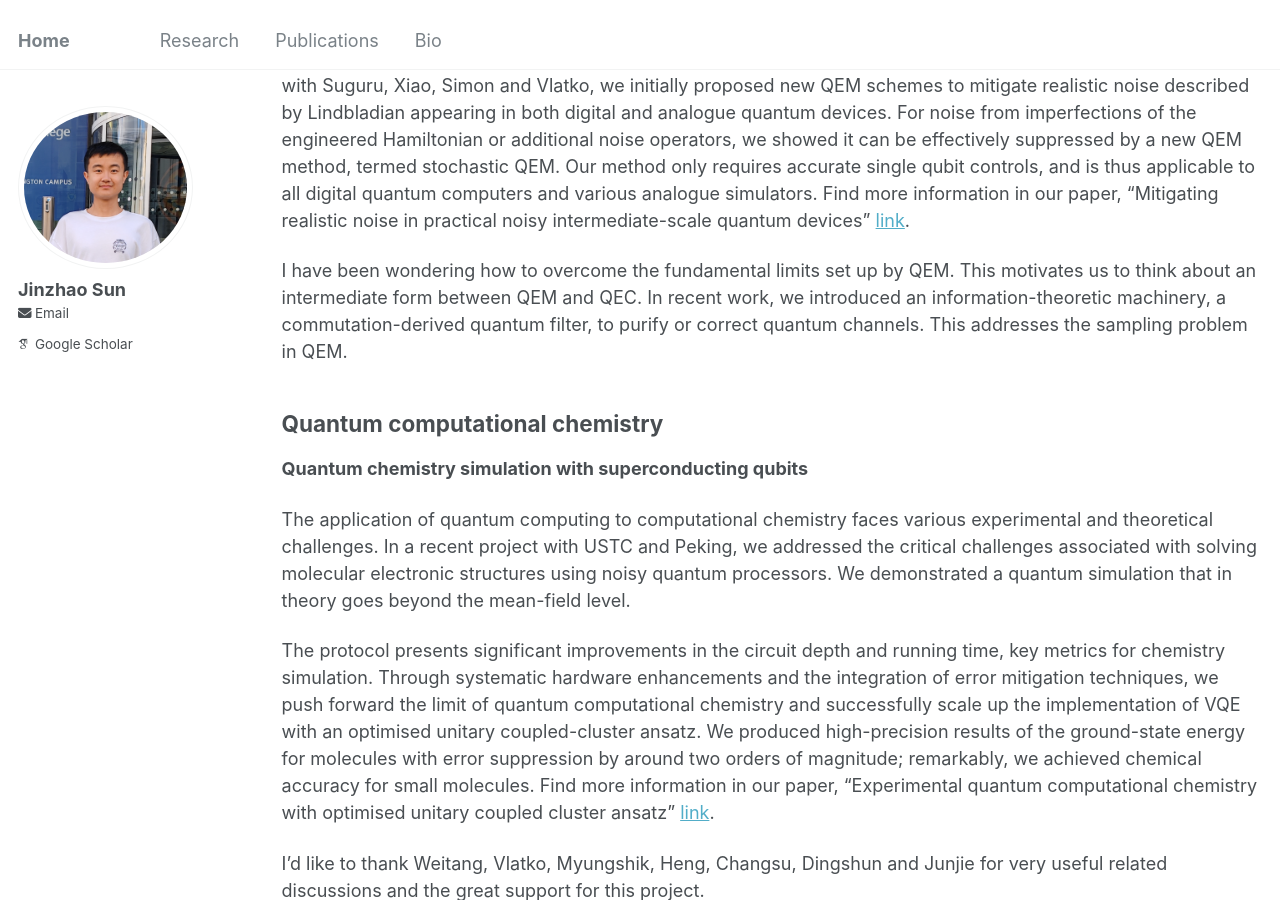
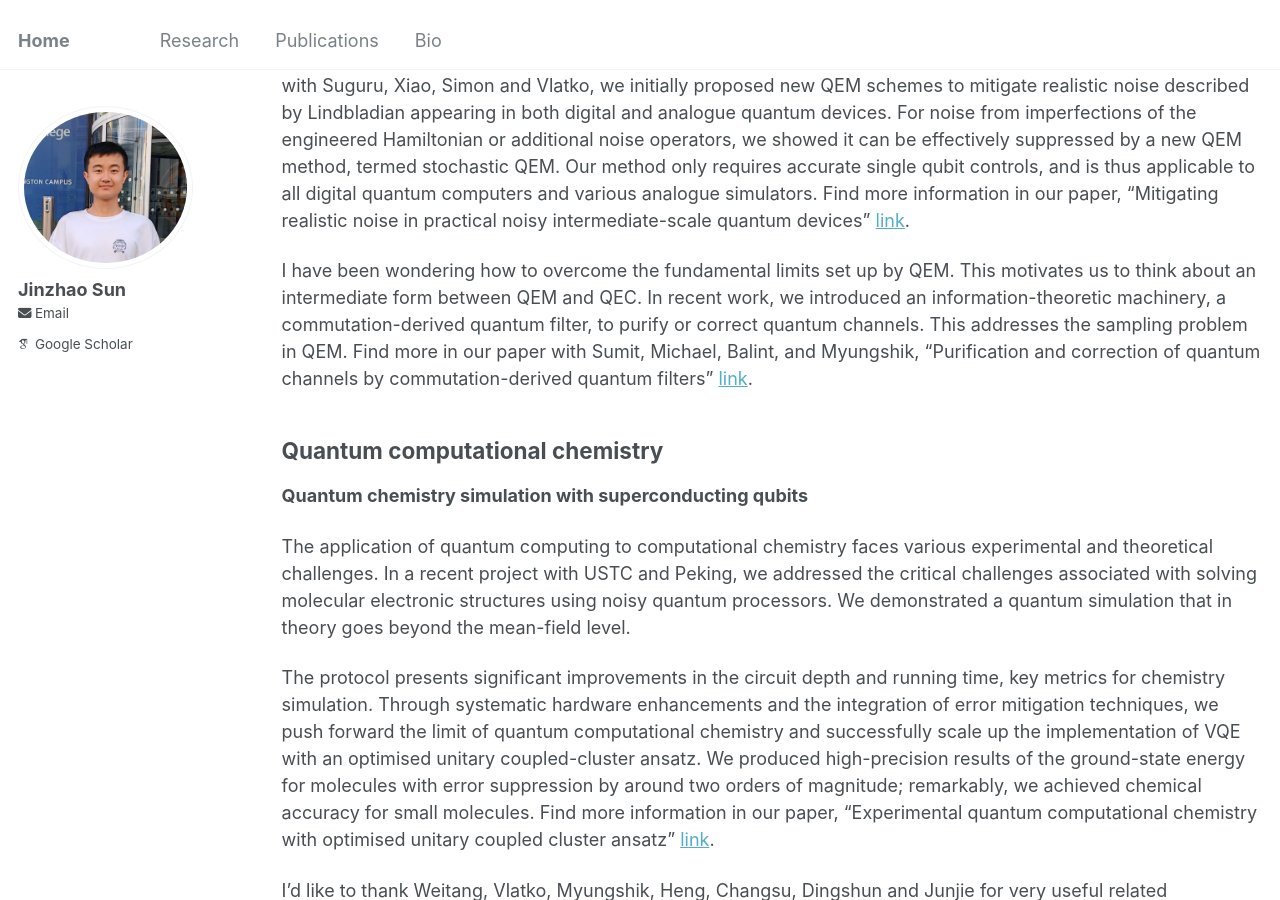
Before and after one commit to jinzhao-sun/jinzhao-sun.github.io, a Jekyll site: the page built from _pages/research.md, in a window 1280 px wide and 900 px high, scrolled down 3671 px. Built offline with Jekyll 4.4.1, drawn with Linux system fonts in a browser that asks for light colours; some web fonts are replaced.

Commit message:
Update research.md

```diff
--- a/_pages/research.md
+++ b/_pages/research.md
@@ -72,7 +72,8 @@ Quantum error mitigation and its transition to quantum error correction
 
 To effectively demonstrate the utility of quantum computing, we must confront challenges associated with the practical use of noisy quantum computers. Errors are an inherent aspect of quantum computing. Ensuring that quantum computing delivers accurate results in the presence of these errors is a critical consideration. Together with Suguru, Xiao, Simon and Vlatko, we initially proposed new QEM schemes to mitigate realistic noise described by Lindbladian appearing in both digital and analogue quantum devices. For noise from imperfections of the engineered Hamiltonian or additional noise operators, we showed it can be effectively suppressed by a new QEM method, termed stochastic QEM. Our method only requires accurate single qubit controls, and is thus applicable to all digital quantum computers and various analogue simulators. Find more information in our paper, "Mitigating realistic noise in practical noisy intermediate-scale quantum devices" [link](https://journals.aps.org/prapplied/abstract/10.1103/PhysRevApplied.15.034026).
 
-I have been wondering how to overcome the fundamental limits set up by QEM. This motivates us to think about an intermediate form between QEM and QEC. In recent work, we introduced an information-theoretic machinery, a commutation-derived quantum filter, to purify or correct quantum channels. This addresses the sampling problem in QEM.
+I have been wondering how to overcome the fundamental limits set up by QEM. This motivates us to think about an intermediate form between QEM and QEC. In recent work, we introduced an information-theoretic machinery, a commutation-derived quantum filter, to purify or correct quantum channels. This addresses the sampling problem in QEM. Find more in our paper with Sumit, Michael, Balint, and Myungshik, "Purification and correction of quantum channels by commutation-derived
+quantum filters" [link](https://arxiv.org/pdf/2407.20173).
 
 
 Quantum computational chemistry
```
